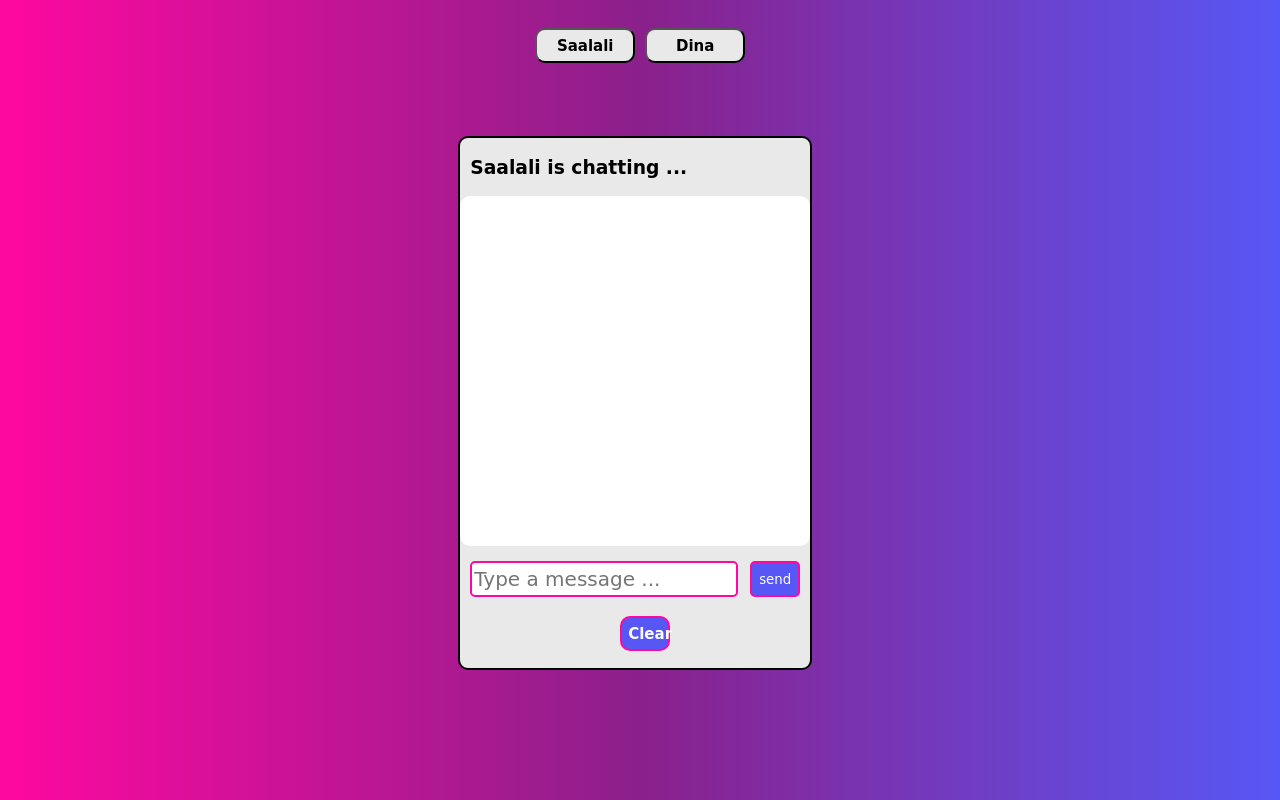
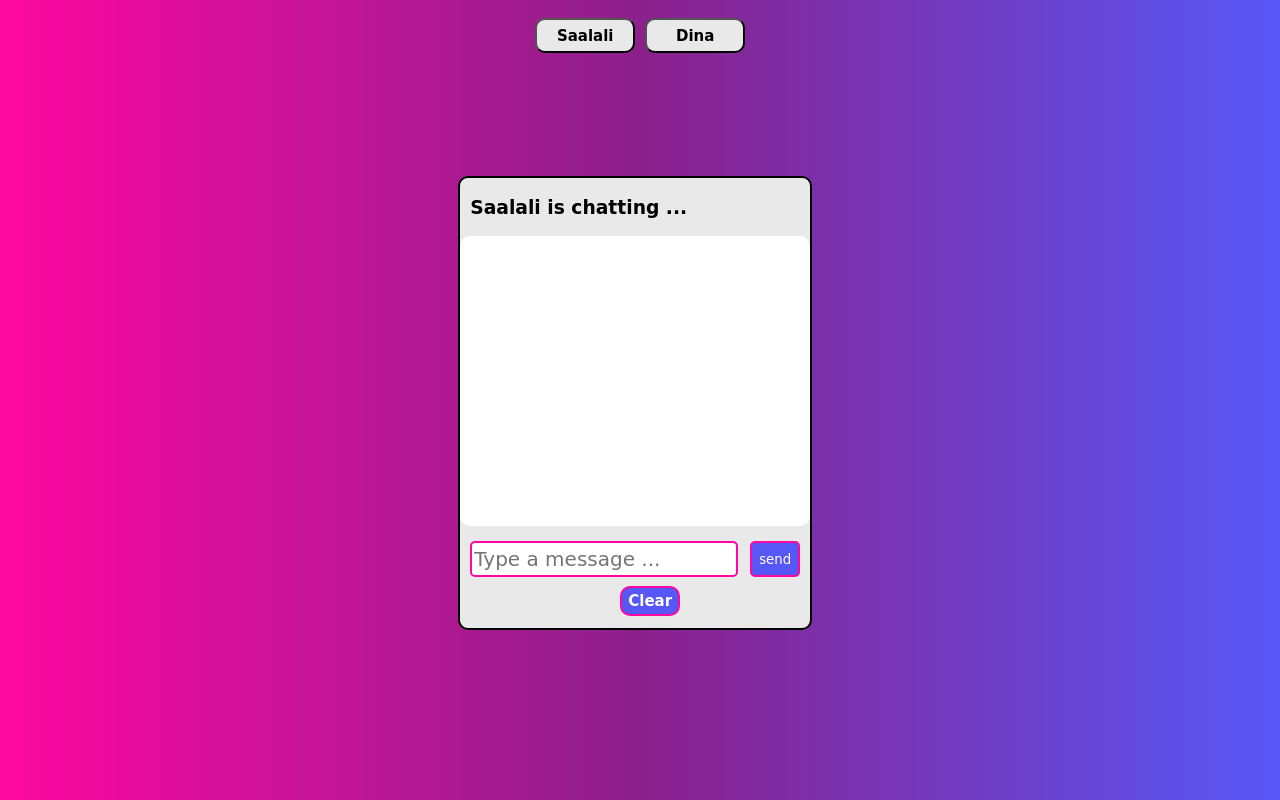
Before and after one commit to dinadehbi/Chat-, a plain HTML site: page chat brief/index.html in a window 1280 px wide. Drawn offline with Linux system fonts and the light colour scheme.

Commit message:
Update style.css

```diff
--- a/chat brief/style.css
+++ b/chat brief/style.css
@@ -13,7 +13,6 @@ button{
     height: 35px;
     width: 100px;
     border-radius: 10px;
-
     background-color: rgb(234, 233, 233);
     margin-left: 10px;
     font-weight: bold;
@@ -23,10 +22,10 @@ button{
     display: flex;
     justify-content: center;
     position: relative;
-    top: 20px;
+    top: 10px;
 }
 #cont{
-    height: 530px;
+    height: 450px;
     width: 350px;
     background-color: rgb(234, 233, 233);
     border-radius: 10px;
@@ -34,7 +33,7 @@ button{
 
 }
 #chat-messages{
-    height: 350px;
+    height: 290px;
     width: 350px;
     background-color:rgb(255, 255, 255);
     overflow: auto;
@@ -86,10 +85,11 @@ p{
 }
 #clr{
     position: relative;
-    top: 70px;
+    top: 60px;
     left: 150px;
     background-color: rgb(87, 87, 246);
-    width: 50px;
+    height: 30px;
+    width: 60px;
     border: 2px solid rgb(255, 8, 160);
     color: white;
 
```
